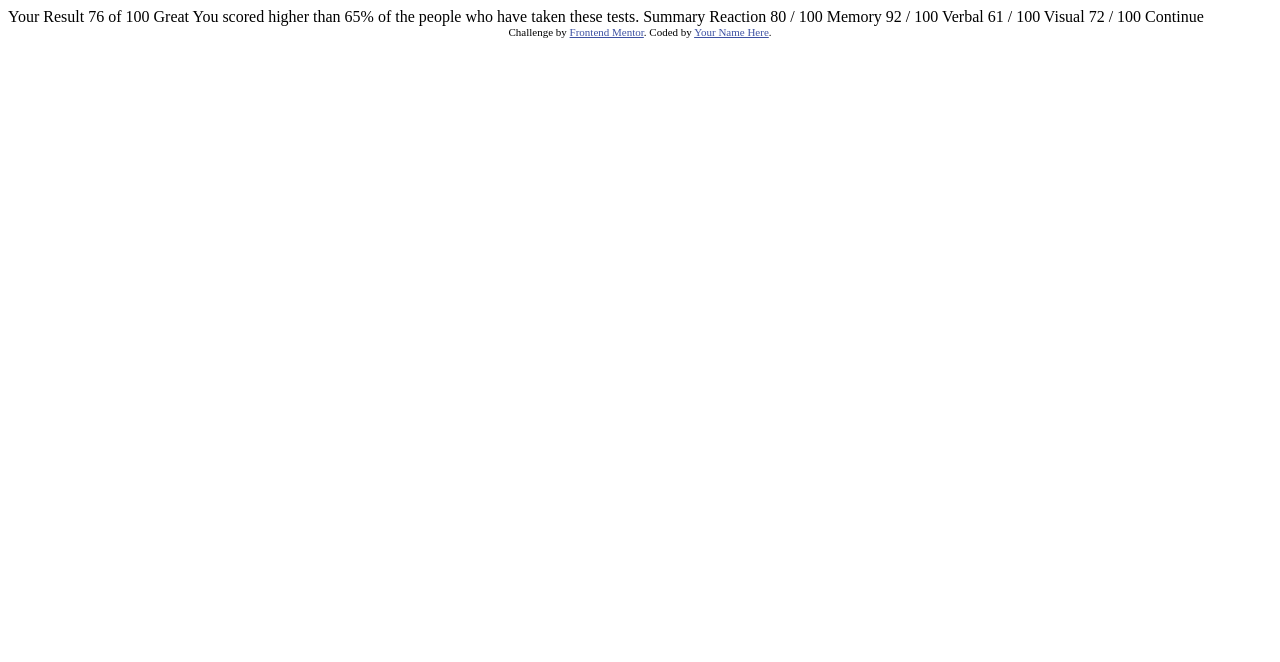
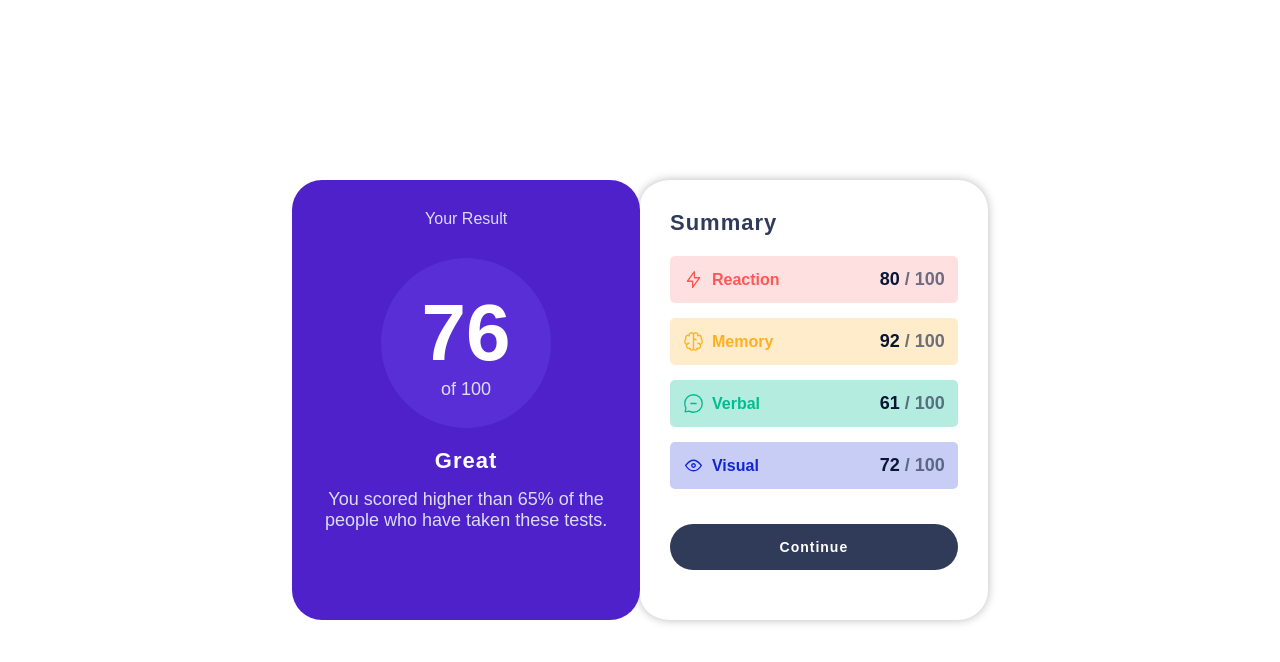
Before and after one commit to AhmedAbdalazeem49/results-summary-component-main, a plain HTML site: page index.html in a window 1280 px wide. Drawn offline with Linux system fonts and the light colour scheme.

Commit message:
files and style added

```diff
--- /dev/null
+++ b/css/style.css
@@ -0,0 +1,223 @@
+* {
+  box-sizing: border-box;
+  margin: 0;
+  padding: 0;
+}
+
+:root {
+  --light-red: hsl(0, 100%, 67%);
+  --orange-yellow: hsl(39, 100%, 56%);
+  --green-teal: hsl(166, 100%, 37%);
+  --cobalt-blue: hsl(234, 85%, 45%);
+  --background-blue: hsl(252, 100%, 67%);
+  --background-royal: hsl(241, 81%, 54%);
+  --violet-circle: hsla(256, 72%, 46%, 1);
+  --persian-circle: hsla(241, 72%, 46%, 0);
+  --white: hsl(0, 0%, 100%);
+  --pale-blue: hsl(221, 100%, 96%);
+  --light-lavender: hsl(241, 100%, 89%);
+  --dark-gray-blue: hsl(224, 30%, 27%);
+}
+
+body {
+  font-family: 'Hanken Grotesk', sans-serif;
+}
+
+main {
+  display: flex;
+  justify-content: center;
+  align-items: center;
+  min-height: 100vh;
+  width: 100%;
+}
+
+section.container {
+  display: flex;
+  justify-content: center;
+}
+
+section.left {
+  background-color: var(--violet-circle);
+  padding: 30px;
+  color: #fff;
+  border-radius: 30px;
+  width: 40%;
+  text-align: center;
+  position: relative;
+}
+
+section.left p.head {
+  color: var(--pale-blue);
+  opacity: 0.9;
+  margin-bottom: 30px;
+}
+
+section.left .circle {
+  background-color: hsla(252, 100%, 67%, 0.248);
+  border-radius: 50%;
+  width: 170px;
+  height: 170px;
+  margin-bottom: 20px;
+  display: flex;
+  justify-content: center;
+  align-items: center;
+  flex-direction: column;
+  position: relative;
+  left: 50%;
+  transform: translateX(-50%);
+}
+
+.circle h3 {
+  font-size: 80px;
+  position: relative;
+}
+
+.circle p {
+  font-size: 18px;
+  color: var(--pale-blue);
+  opacity: 0.9;
+}
+
+p.great {
+  font-weight: bold;
+  font-size: 22px;
+  letter-spacing: 1px;
+  margin-bottom: 15px;
+}
+
+p.description {
+  color: var(--pale-blue);
+  opacity: 0.9;
+  font-size: 18px;
+}
+
+section.right {
+  background-color: var(--white);
+  box-shadow: 0 0 10px #00000046;
+  border-top-right-radius: 30px;
+  border-bottom-right-radius: 30px;
+  border-top-left-radius: 30px 25px;
+  border-bottom-left-radius: 30px 25px;
+  padding: 30px;
+  width: 40%;
+}
+
+section.right .head {
+  font-weight: bold;
+  font-size: 22px;
+  letter-spacing: 1px;
+  color: var(--dark-gray-blue);
+  margin-bottom: 20px;
+}
+
+.info {
+  display: flex;
+  justify-content: space-between;
+  margin-bottom: 15px;
+  padding: 13px;
+  border-radius: 5px;
+}
+
+.info:first-of-type {
+  background-color: hsla(0, 100%, 67%, 0.186);
+}
+
+.info:nth-of-type(2) {
+  background-color: hsla(39, 100%, 56%, 0.236);
+}
+
+.info:nth-of-type(3) {
+  background-color: hsla(166, 100%, 37%, 0.293);
+}
+
+.info:last-of-type {
+  background-color: hsla(234, 85%, 45%, 0.229);
+}
+
+.info:first-of-type .left p {
+  color: var(--light-red);
+}
+
+.info:nth-of-type(2) .left p {
+  color: var(--orange-yellow);
+}
+
+.info:nth-of-type(3) .left p {
+  color: var(--green-teal);
+}
+
+.info:last-of-type .left p {
+  color: var(--cobalt-blue);
+}
+
+.info .left {
+  display: flex;
+  flex-direction: row;
+  justify-content: space-between;
+}
+
+.info .left p {
+  margin-left: 8px;
+  font-weight: bold;
+  margin-top: 2px;
+}
+
+.info .right p {
+  color: hsl(224, 70%, 12%);
+  font-size: 18px;
+  font-weight: bold;
+}
+
+.info .right p span {
+  color: var(--dark-gray-blue);
+  opacity: 0.7;
+}
+
+button {
+  border: none;
+  outline: none;
+  background-color: var(--dark-gray-blue);
+  color: var(--white);
+  width: 100%;
+  margin: 20px auto;
+  padding: 15px 20px;
+  border-radius: 40px;
+  font-weight: bold;
+  letter-spacing: 1px;
+  font-size: 14px;
+  transition: 0.5s;
+}
+
+button:hover {
+  background-color: var(--background-royal);
+}
+
+@media only screen  and (max-width:700px) {
+  section.container {
+    flex-direction: column;
+    width: 100%;
+  }
+
+  section.left {
+    background-color: var(--violet-circle);
+    padding: 30px;
+    color: #fff;
+    border-radius: 0px;
+    border-bottom-right-radius: 30px;
+    border-bottom-left-radius: 30px;
+    width: 100%;
+    text-align: center;
+    position: relative;
+  }
+
+  section.right {
+    background-color: var(--white);
+    box-shadow: 0 0 10px #00000046;
+    border-top-right-radius: 30px 25px;
+    border-bottom-right-radius: 0px;
+    border-top-left-radius: 30px 25px;
+    border-bottom-left-radius: 0px;
+    padding: 30px;
+    width: 100%;
+  }
+}
--- a/index.html
+++ b/index.html
@@ -1,47 +1,88 @@
 <!DOCTYPE html>
 <html lang="en">
   <head>
-  <meta charset="UTF-8">
-  <meta name="viewport" content="width=device-width, initial-scale=1.0"> <!-- displays site properly based on user's device -->
+    <meta charset="UTF-8" />
+    <meta name="viewport" content="width=device-width, initial-scale=1.0" />
+    <!-- displays site properly based on user's device -->
 
-  <link rel="icon" type="image/png" sizes="32x32" href="./assets/images/favicon-32x32.png">
+    <link
+      rel="icon"
+      type="image/png"
+      sizes="32x32"
+      href="./assets/images/favicon-32x32.png"
+    />
 
     <title>Frontend Mentor | Results summary component</title>
 
+    <!-- CSS Link -->
+    <link rel="stylesheet" href="css/style.css" />
+
     <!-- Feel free to remove these styles or customise in your own stylesheet 👍 -->
-  <style>
+    <!-- <style>
     .attribution { font-size: 11px; text-align: center; }
     .attribution a { color: hsl(228, 45%, 44%); }
-  </style>
+  </style> -->
   </head>
   <body>
+    <main>
+      <section class="container">
+        <section class="left">
+          <p class="head">Your Result</p>
+          <div class="circle">
+            <h3>76</h3>
+            <p>of 100</p>
+          </div>
 
-  Your Result
-  76
-  of 100
-
-  Great
+          <p class="great">Great</p>
+          <p class="description">
             You scored higher than 65% of the people who have taken these tests.
-
-  Summary
-
-  Reaction
-  80 / 100
-
-  Memory
-  92 / 100
-
-  Verbal
-  61 / 100
-
-  Visual
-  72 / 100
-
-  Continue
-
-  <div class="attribution">
+          </p>
+        </section>
+        <section class="right">
+          <p class="head">Summary</p>
+          <div class="info">
+            <div class="left">
+              <img src="assets/images/icon-reaction.svg" alt="" />
+              <p>Reaction</p>
+            </div>
+            <div class="right">
+              <p>80 <span> / 100</span></p>
+            </div>
+          </div>
+          <div class="info">
+            <div class="left">
+              <img src="assets/images/icon-memory.svg" alt="" />
+              <p>Memory</p>
+            </div>
+            <div class="right">
+              <p>92 <span> / 100</span></p>
+            </div>
+          </div>
+          <div class="info">
+            <div class="left">
+              <img src="assets/images/icon-verbal.svg" alt="" />
+              <p>Verbal</p>
+            </div>
+            <div class="right">
+              <p>61 <span> / 100</span></p>
+            </div>
+          </div>
+          <div class="info">
+            <div class="left">
+              <img src="assets/images/icon-visual.svg" alt="" />
+              <p>Visual</p>
+            </div>
+            <div class="right">
+              <p>72 <span> / 100</span></p>
+            </div>
+          </div>
+          <button>Continue</button>
+        </section>
+      </section>
+    </main>
+    <!-- <div class="attribution">
     Challenge by <a href="https://www.frontendmentor.io?ref=challenge" target="_blank">Frontend Mentor</a>.
-    Coded by <a href="#">Your Name Here</a>.
-  </div>
+    Coded by <a href="#">Ahmed Abdalazeem</a>.
+  </div> -->
   </body>
 </html>
```
Lines whose indentation alone changed are shown as unchanged.
